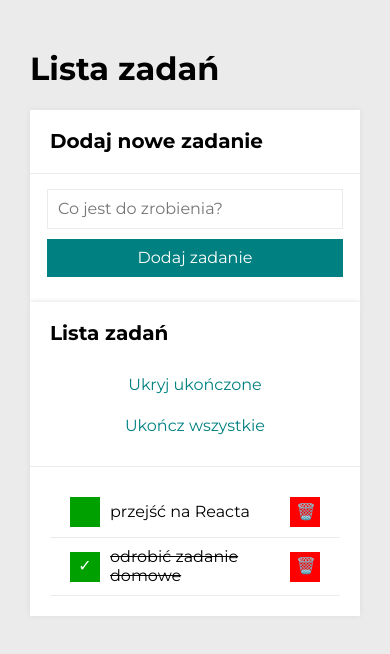
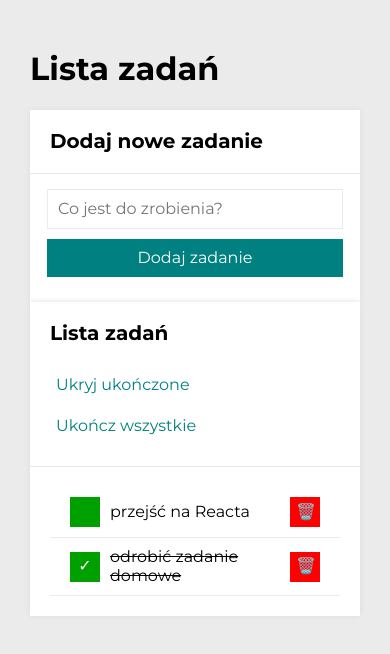
Before and after one commit to MikolajPawlowski/todo-list-react, a React (Create React App) app: page / in a window 390 px wide. Shown: the top 654 px of the page. Built offline with nearby package versions, Linux system fonts and the light colour scheme.

Commit message:
changed class names in buttons component

```diff
--- a/src/Buttons/index.js
+++ b/src/Buttons/index.js
@@ -2,15 +2,15 @@ import React from "react";
 import "./style.css";
 
 const Buttons = ({ tasks, hideDone, toggleHideDone, setAllDone }) => (
-    <div className="section__buttons">
+    <div className="buttons">
         {tasks.length > 0 && (
             <>
-                <button onClick={toggleHideDone} className="section__button">
+                <button onClick={toggleHideDone} className="buttons__button">
                     {hideDone ? "Pokaż ukończone" : "Ukryj ukończone"}
                 </button>
                 <button
                     onClick={setAllDone}
-                    className="section__button"
+                    className="buttons__button"
                     disabled={tasks.every(({ done }) => done)}
                 >
                     Ukończ wszystkie
--- a/src/Buttons/style.css
+++ b/src/Buttons/style.css
@@ -1,13 +1,13 @@
-.section__buttons {
+.buttons__buttons {
     display: flex;
     flex-wrap: wrap;
 }
 
-.section__buttons--hiddenButtons {
+.buttons__buttons--hiddenButtons {
     display: none;
 }
 
-.section__button {
+.buttons__button {
     background-color: transparent;
     color: teal;
     border: none;
@@ -17,19 +17,19 @@
     cursor: pointer;
 }
 
-.section__button:hover {
+.buttons__button:hover {
     color: rgb(0, 180, 180)
 }
 
-.section__button:disabled {
+.buttons__button:disabled {
     color: rgb(189, 189, 189);
 }
 
 @media(max-width:767px) {
-    .section__buttons {
+    .buttons__buttons {
         flex-wrap: wrap;
     }
-    .section__button {
+    .buttons__button {
         flex-basis: 100%;
         margin: 10px 0;
     }
```
